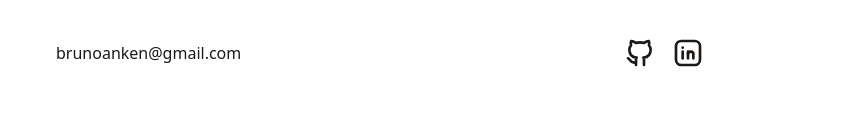
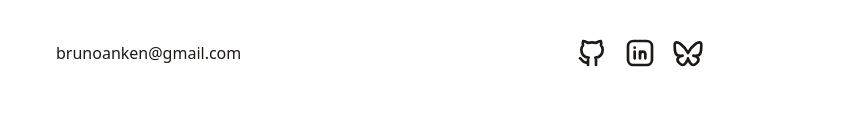
Before and after one commit to brunoanken/brunoanken.github.io, an Astro site: page /about in a window 1280 px wide. Shown: the part 735-862 px from the top of the page, without its empty margins (160-1008 px from the left). Built offline with nearby package versions, Linux system fonts and the light colour scheme; Astro itself is replaced by a stand-in of ours; some icons are missing.

Commit message:
Add Bluesky social

```diff
--- a/src/components/Social.astro
+++ b/src/components/Social.astro
@@ -3,25 +3,6 @@
 	"size-8 inline-block text-stone-900 hover:text-primary-600 dark:text-stone-50 dark:hover:text-primary-300 transition";
 ---
 
-<!-- <a
-	href="#"
-	class="size-8 inline-block opacity-75 hover:opacity-100"
-	aria-label="X"
->
-	<svg
-		xmlns="http://www.w3.org/2000/svg"
-		viewBox="0 0 24 24"
-		fill="none"
-		stroke="currentColor"
-		stroke-width="2"
-		stroke-linecap="round"
-		stroke-linejoin="round"
-		class="icon icon-tabler icons-tabler-outline icon-tabler-brand-x"
-		><path stroke="none" d="M0 0h24v24H0z" fill="none"></path><path
-			d="M4 4l11.733 16h4.267l-11.733 -16z"></path><path
-			d="M4 20l6.768 -6.768m2.46 -2.46l6.772 -6.772"></path></svg
-	>
-</a> -->
 <a href="https://github.com/brunoanken" class={commonClass} aria-label="GitHub">
 	<svg
 		xmlns="http://www.w3.org/2000/svg"
@@ -37,26 +18,6 @@
 		></path></svg
 	>
 </a>
-<!-- <a
-	href="#"
-	class="size-8 inline-block opacity-75 hover:opacity-100"
-	aria-label="Instagram"
->
-	<svg
-		xmlns="http://www.w3.org/2000/svg"
-		viewBox="0 0 24 24"
-		fill="none"
-		stroke="currentColor"
-		stroke-width="2"
-		stroke-linecap="round"
-		stroke-linejoin="round"
-		class="icon icon-tabler icons-tabler-outline icon-tabler-brand-instagram"
-		><path stroke="none" d="M0 0h24v24H0z" fill="none"></path><path
-			d="M4 8a4 4 0 0 1 4 -4h8a4 4 0 0 1 4 4v8a4 4 0 0 1 -4 4h-8a4 4 0 0 1 -4 -4z"
-		></path><path d="M9 12a3 3 0 1 0 6 0a3 3 0 0 0 -6 0"></path><path
-			d="M16.5 7.5v.01"></path></svg
-	>
-</a> -->
 <a
 	href="https://www.linkedin.com/in/brunoanken/"
 	class={commonClass}
@@ -78,3 +39,22 @@
 		></path></svg
 	>
 </a>
+<a
+	href="https://bsky.app/profile/brunoanken.bsky.social"
+	class={commonClass}
+	aria-label="LinkedIn"
+>
+	<svg
+		xmlns="http://www.w3.org/2000/svg"
+		viewBox="0 0 24 24"
+		fill="none"
+		stroke="currentColor"
+		stroke-width="2"
+		stroke-linecap="round"
+		stroke-linejoin="round"
+		class="icon icon-tabler icons-tabler-outline icon-tabler-brand-bluesky"
+		><path stroke="none" d="M0 0h24v24H0z" fill="none"></path><path
+			d="M6.335 5.144c-1.654 -1.199 -4.335 -2.127 -4.335 .826c0 .59 .35 4.953 .556 5.661c.713 2.463 3.13 2.75 5.444 2.369c-4.045 .665 -4.889 3.208 -2.667 5.41c1.03 1.018 1.913 1.59 2.667 1.59c2 0 3.134 -2.769 3.5 -3.5c.333 -.667 .5 -1.167 .5 -1.5c0 .333 .167 .833 .5 1.5c.366 .731 1.5 3.5 3.5 3.5c.754 0 1.637 -.571 2.667 -1.59c2.222 -2.203 1.378 -4.746 -2.667 -5.41c2.314 .38 4.73 .094 5.444 -2.369c.206 -.708 .556 -5.072 .556 -5.661c0 -2.953 -2.68 -2.025 -4.335 -.826c-2.293 1.662 -4.76 5.048 -5.665 6.856c-.905 -1.808 -3.372 -5.194 -5.665 -6.856z"
+		></path></svg
+	>
+</a>
```
